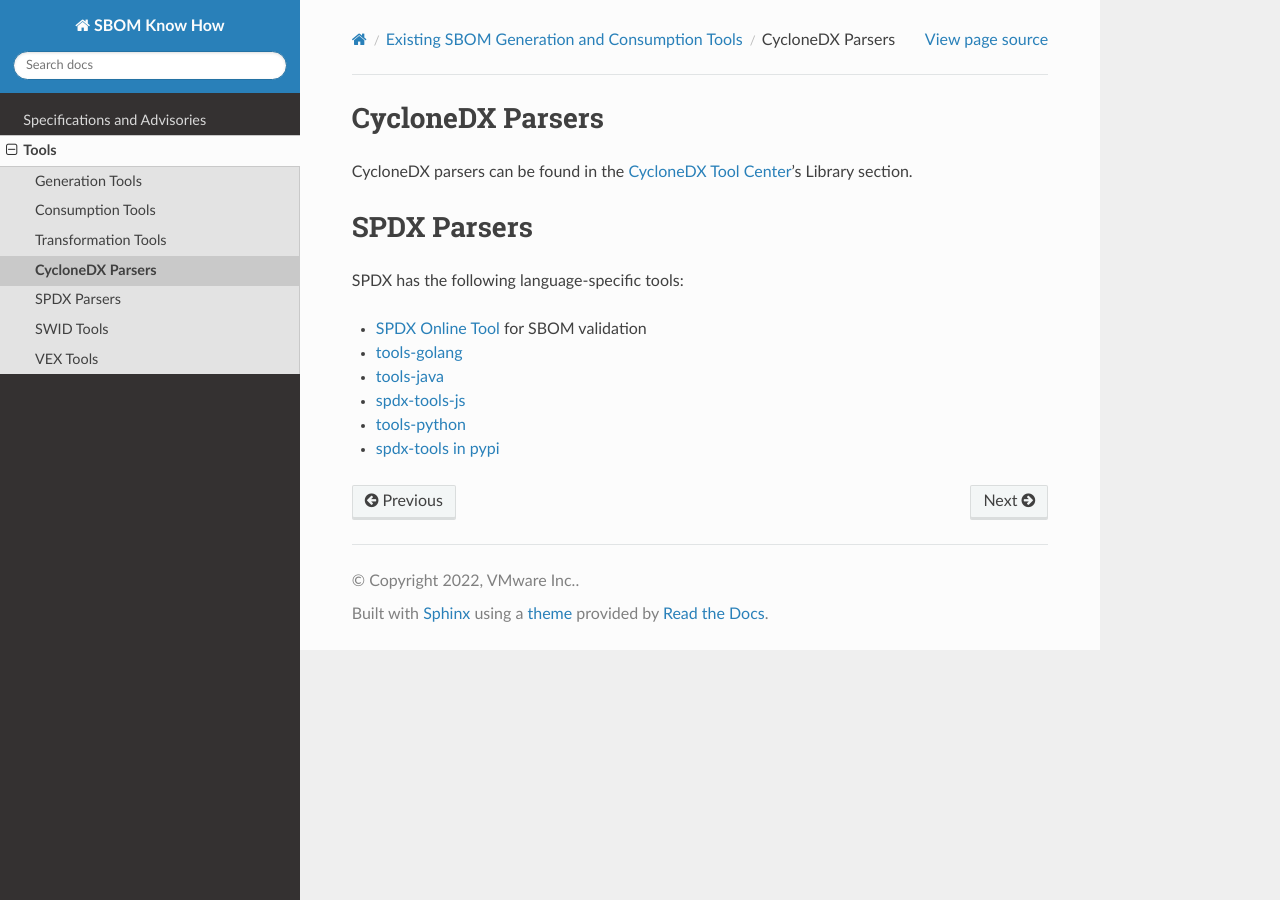
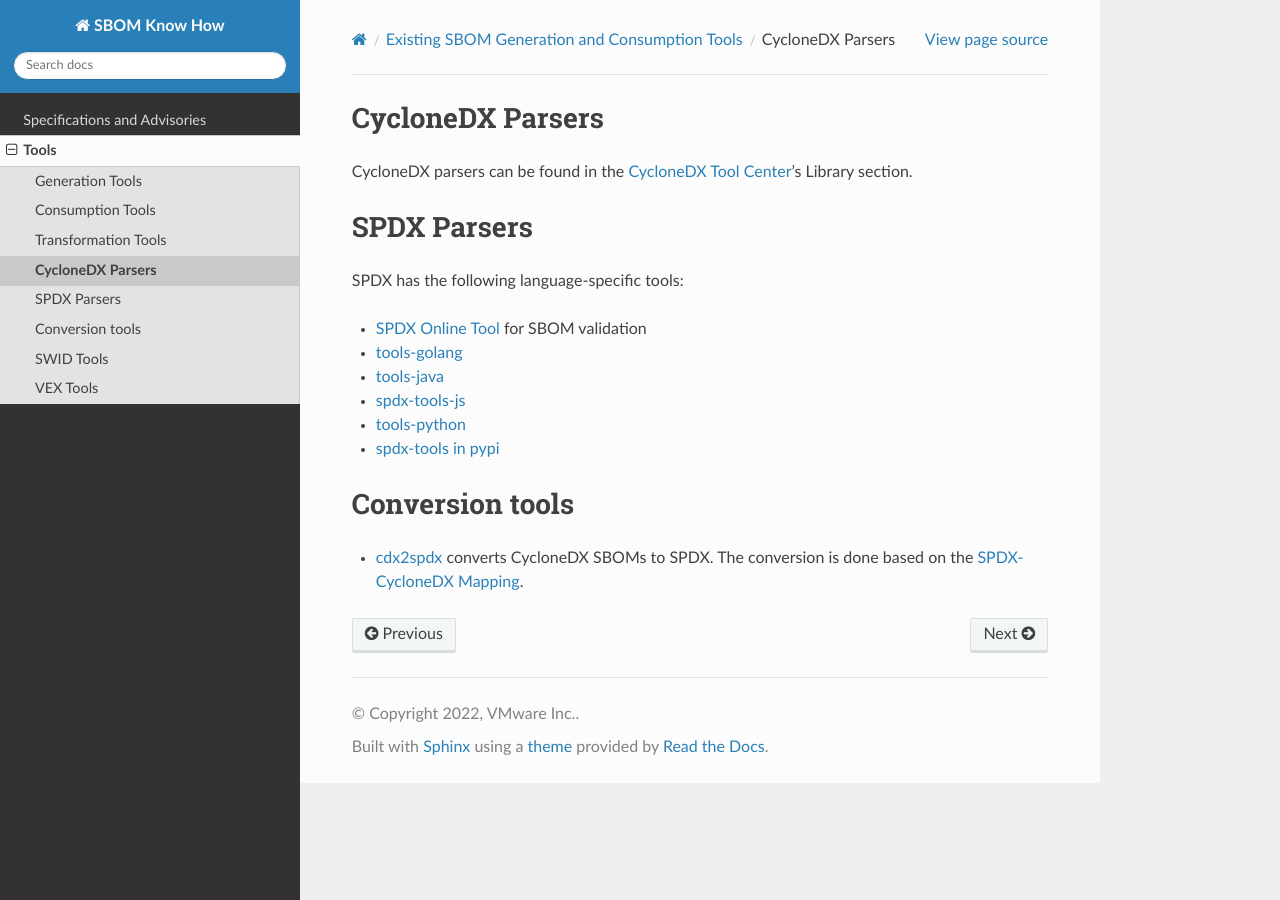
Before and after one commit to ivanayov/sbom-know-how, a Sphinx documentation site: the page built from docs/source/tooling/parsers.md, in a window 1280 px wide. Built offline with Sphinx 7.4.7 and the Read the Docs theme 2.0.0, drawn with Linux system fonts in a browser that asks for light colours.

Commit message:
Add cdx2spdx to Conversion tools
This change adds a new section for Conversion tools

Signed-off-by: Ivana Atanasova <iyovcheva@vmware.com>

```diff
--- a/docs/source/tooling/parsers.md
+++ b/docs/source/tooling/parsers.md
@@ -11,3 +11,7 @@
 * [spdx-tools-js](https://github.com/spdx/spdx-tools-js)
 * [tools-python](https://github.com/spdx/tools-python)
 * [spdx-tools in pypi](https://pypi.org/project/spdx-tools/)
+
+## Conversion tools
+
+* [cdx2spdx](https://github.com/spdx/cdx2spdx) converts CycloneDX SBOMs to SPDX. The conversion is done based on the [SPDX-CycloneDX Mapping](https://docs.google.com/spreadsheets/d/1PIiSYLJHlt8djG5OoOYniy_I-J31UMhBKQ62UUBHKVA/edit#gid=862310124).
```
